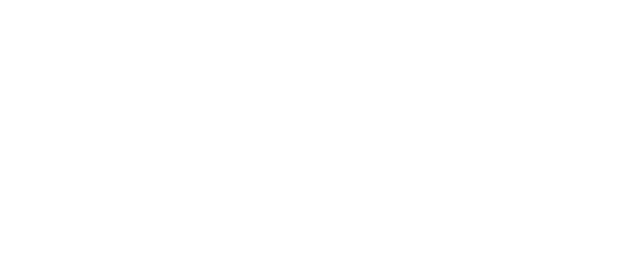
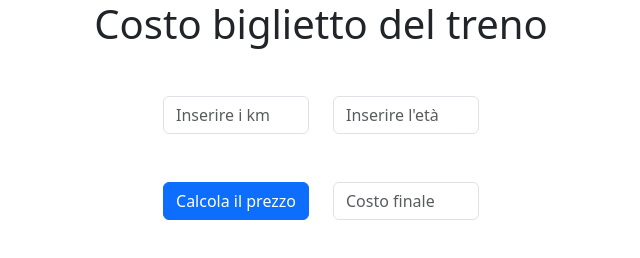
Before and after one commit to Helmatron/js-biglietto-treno-form, a plain HTML site: page index.html in a window 1280 px wide. Shown: the whole page, without its empty margins (319-959 px from the left). Drawn offline with nearby package versions, Linux system fonts and the light colour scheme.

Commit message:
add: form

```diff
--- a/index.html
+++ b/index.html
@@ -4,11 +4,33 @@
     <meta charset="UTF-8">
     <meta name="viewport" content="width=device-width, initial-scale=1.0">
     <title>js-biglietto-treno-form</title>
+    <link href="https://cdn.jsdelivr.net/npm/bootstrap@5.3.3/dist/css/bootstrap.min.css" rel="stylesheet" integrity="sha384-QWTKZyjpPEjISv5WaRU9OFeRpok6YctnYmDr5pNlyT2bRjXh0JMhjY6hW+ALEwIH" crossorigin="anonymous">
 </head>
 <body>
+  <h1 class="text-center">Costo biglietto del treno</h1>
+
+    <main class="container text-center vertical-align-center">
+        <div class="row m-5 justify-content-md-center">
+            <div class="col-2">
+            <input type="number" class="form-control" placeholder="Inserire i km" aria-label="Inserire i km">
+            </div>
+            <div class="col-2">
+            <input type="number" class="form-control" placeholder="Inserire l'età" aria-label="Inserire l'età">
+            </div>
+        </div>
+        <div class="row m-5 justify-content-md-center">
+            <div class="col-2">
+            <button type="button" class="btn btn-primary btn-m">Calcola il prezzo</button>
+            </div>
+            <div class="col-2">
+                <input type="number" class="form-control" placeholder="Costo finale" aria-label="Costo finale">
+            </div>
+        </div>
+
+    </main>
 
 
-
-    <script src="./js/app.js"></script>
+  <script src="https://cdn.jsdelivr.net/npm/bootstrap@5.3.3/dist/js/bootstrap.bundle.min.js" integrity="sha384-YvpcrYf0tY3lHB60NNkmXc5s9fDVZLESaAA55NDzOxhy9GkcIdslK1eN7N6jIeHz" crossorigin="anonymous"></script>
+  <script src="./js/app.js"></script>
 </body>
 </html>
```
